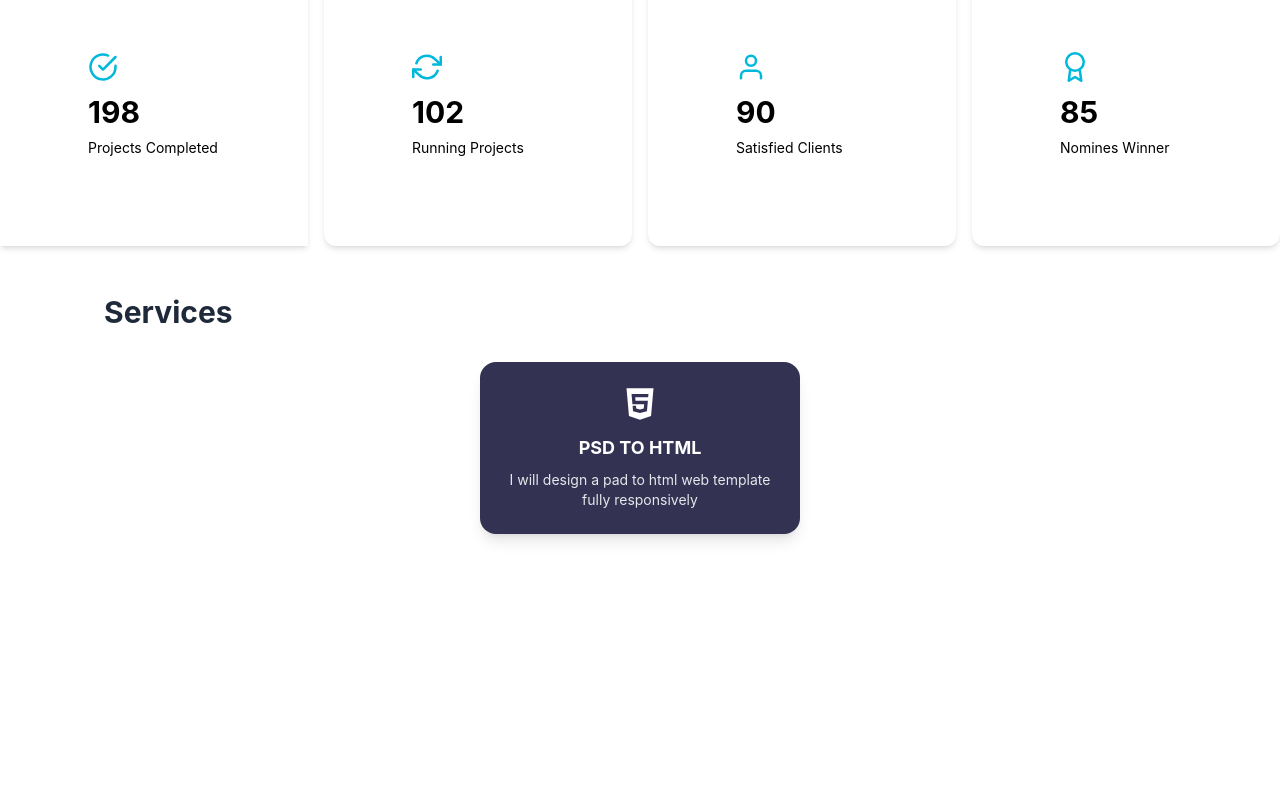
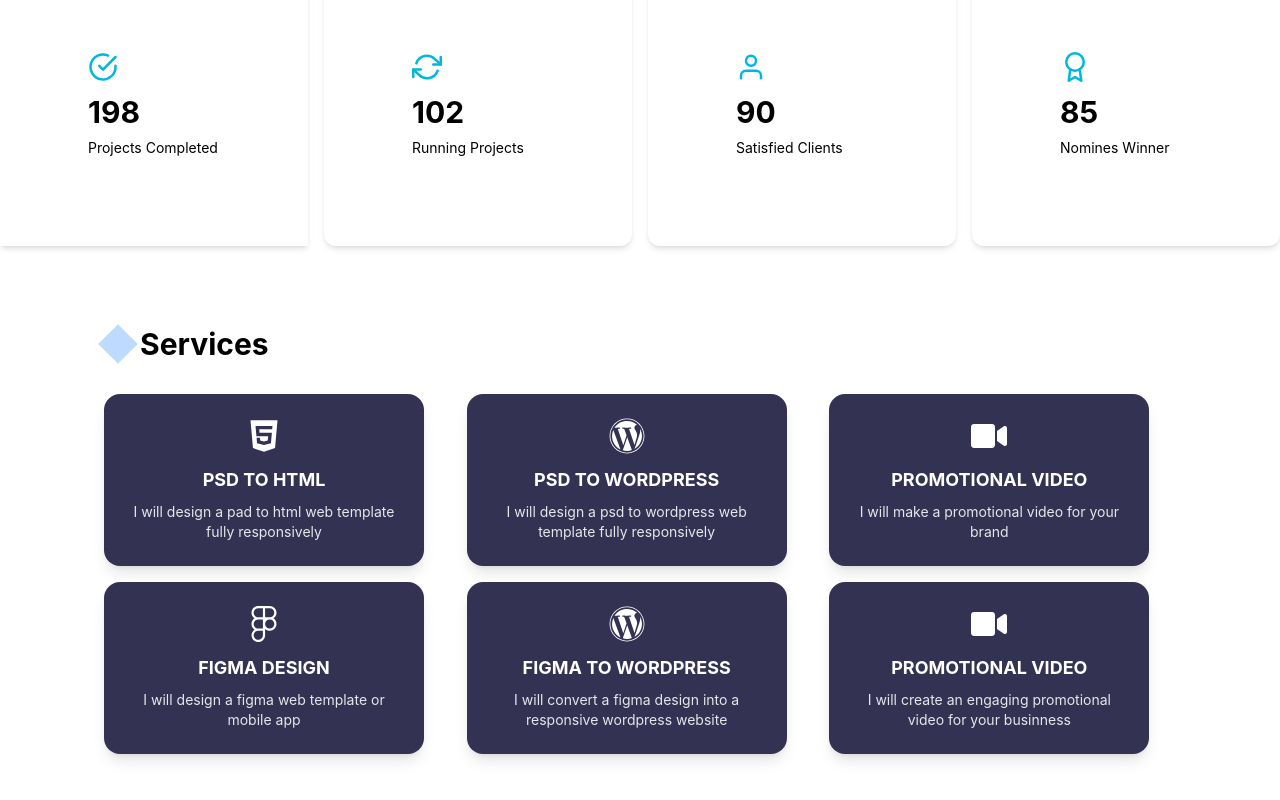
Before and after one commit to ahebabshamilbaryaw-tech/myTravelinprogramming, a React (Vite) app in the folder Wahid-protofolio/: page / in a window 1280 px wide. Shown: the part 1380-2180 px from the top of the page. Before the commit the page ends 1962 px from the top, so only its background shows below. Built offline with nearby package versions, Linux system fonts and the light colour scheme.

Commit message:
feat: add service cards and grid layout

```diff
--- a/Wahid-protofolio/src/Component/Service.jsx
+++ b/Wahid-protofolio/src/Component/Service.jsx
@@ -1,17 +1,49 @@
-import { FaHtml5 } from "react-icons/fa"
+import { FaHtml5, FaWordpress, FaVideo, FaFigma, } from "react-icons/fa"
 function Service(){
     return(
         <section className="px-26 py-12">
             <div className="flex items-center gap-2">
-                <h2 className="text-3xl font-bold text-gray-800">Services</h2>
+                    <div className="h-7 w-7 rotate-45 bg-blue-200"></div>
+
+                <h2 className="text-3xl font-bold text-gray-1200 py-8">Services</h2>
             </div>
-            <div className="mt-8 flex justify-center">
+         <div className="grid grid-cols-2 sm:grid-cols-2 lg:grid-cols-3 gap-4">
                 <div className="w-full max-w-xs rounded-2xl bg-[#343252] px-5 py-6 text-center text-white shadow-lg">
                     <FaHtml5 className="mx-auto text-4xl" />
                     <h3 className="mt-3 text-lg font-bold">PSD TO HTML</h3>
                     <p className="mt-2 text-sm leading-5 text-gray-200">I will design a pad to html web template fully responsively</p></div>
+
+            <div className="w-full max-w-xs rounded-2xl bg-[#343252] px-5 py-6 text-center text-white shadow-lg">
+                <FaWordpress className="mx-auto text-4xl" />
+                <h3 className="mt-3 text-lg font-bold">PSD TO WORDPRESS</h3>
+                <p  className="mt-2 text-sm leading-5 text-gray-200">I will design a psd to wordpress web template fully responsively</p>
             </div>
+            <div className="w-full max-w-xs rounded-2xl bg-[#343252] px-5 py-6 text-center text-white shadow-lg">
+                <FaVideo className="mx-auto text-4xl" />
+                <h3 className="mt-3 text-lg font-bold">PROMOTIONAL VIDEO</h3>
+                <p  className="mt-2 text-sm leading-5 text-gray-200">I will make a promotional video for your brand </p>
+            </div>
+            <div className="w-full max-w-xs rounded-2xl bg-[#343252] px-5 py-6 text-center text-white shadow-lg">
+                <FaFigma className="mx-auto text-4xl" />
+                <h3 className="mt-3 text-lg font-bold">FIGMA DESIGN</h3>
+                <p  className="mt-2 text-sm leading-5 text-gray-200">I will design a figma web template or mobile app</p>
+            </div>
+            <div className="w-full max-w-xs rounded-2xl bg-[#343252] px-5 py-6 text-center text-white shadow-lg">
+                <FaWordpress className="mx-auto text-4xl" />
+                <h3 className="mt-3 text-lg font-bold">FIGMA TO WORDPRESS</h3>
+                <p  className="mt-2 text-sm leading-5 text-gray-200">I will convert a figma design into a responsive wordpress website </p>
+            </div>
+            <div className="w-full max-w-xs rounded-2xl bg-[#343252] px-5 py-6 text-center text-white shadow-lg">
+                <FaVideo className="mx-auto text-4xl" />
+                <h3 className="mt-3 text-lg font-bold">PROMOTIONAL VIDEO</h3>
+                <p  className="mt-2 text-sm leading-5 text-gray-200">I will create an engaging promotional video for your businness</p>
+            </div>
+      </div>
+
+
+
+
         </section>
-    )
+        )
 }
 export default Service
```
